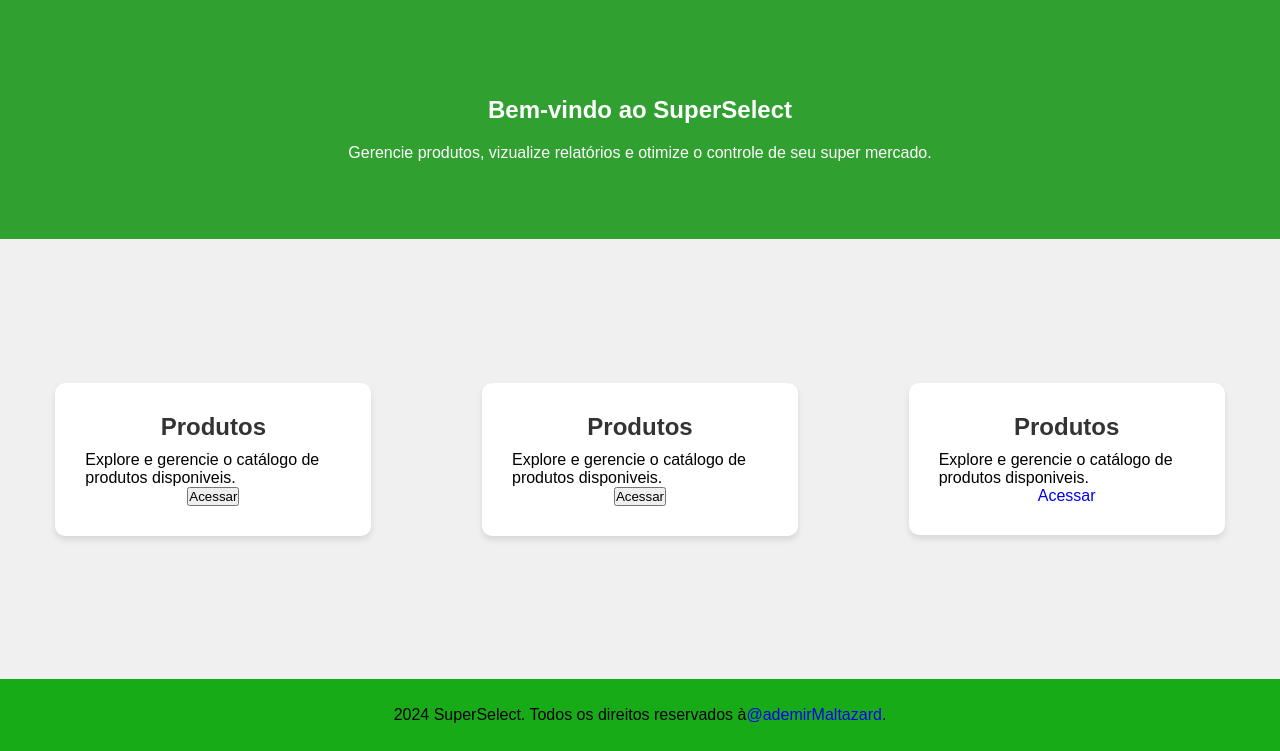
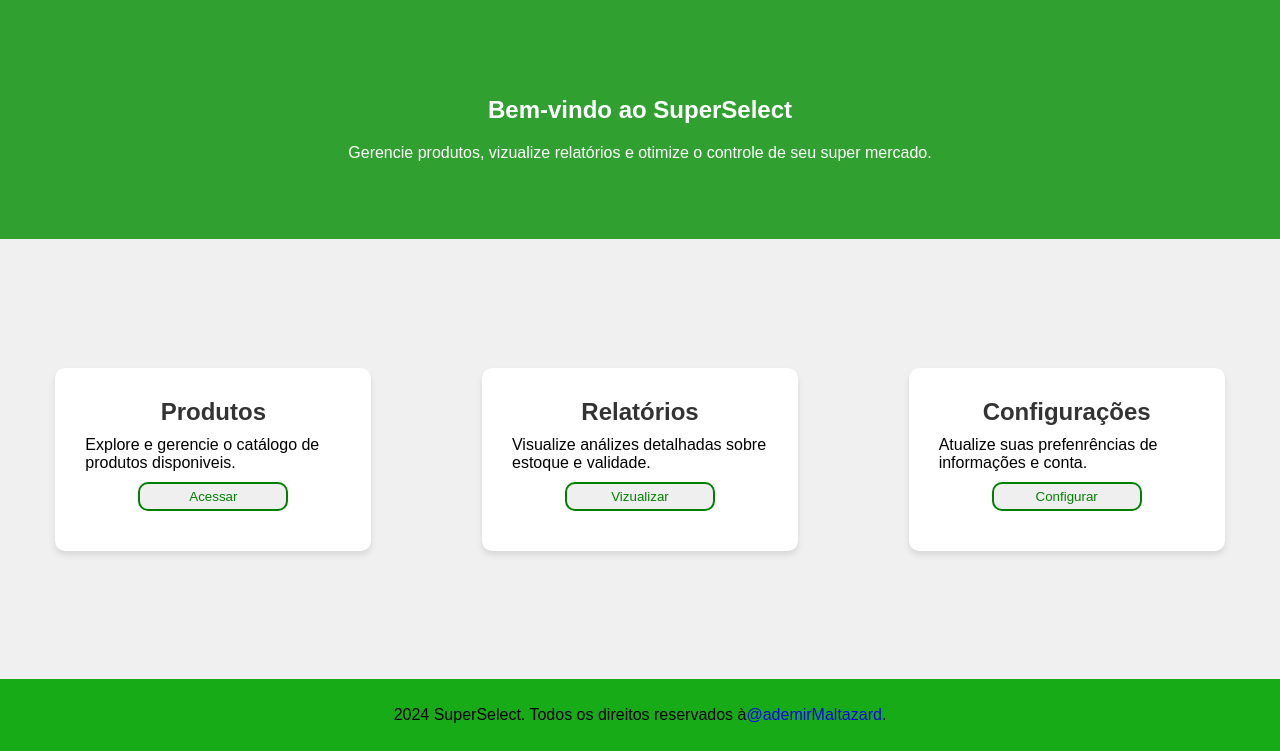
Before and after one commit to ademirMaltazard/Projeto-SuperSelect, a Flask app: page / in a window 1280 px wide. Shown: the part 49-800 px from the top of the page. Run offline with Flask 3, Linux system fonts and the light colour scheme.

Commit message:
alterações nas classes dos botões

```diff
--- a/templates/Home/index.html
+++ b/templates/Home/index.html
@@ -13,18 +13,18 @@
         <div class="card">
             <h3>Produtos</h3>
             <p>Explore e gerencie o catálogo de produtos disponiveis.</p>
-            <button>Acessar</button>
+            <button class="btn-submit">Acessar</button>
         </div>
         <div class="card">
-            <h3>Produtos</h3>
-            <p>Explore e gerencie o catálogo de produtos disponiveis.</p>
-            <button>Acessar</button>
+            <h3>Relatórios</h3>
+            <p>Visualize análizes detalhadas sobre estoque e validade.</p>
+            <button class="btn-submit">Vizualizar</button>
         </div>
 
         <div class="card">
-            <h3>Produtos</h3>
-            <p>Explore e gerencie o catálogo de produtos disponiveis.</p>
-            <a href="/admCadastrarProdutos">Acessar</a>
+            <h3>Configurações</h3>
+            <p>Atualize suas prefenrências de informações e conta.</p>
+            <button class="btn-submit">Configurar</button>
         </div>
     </section>
 </main>
```
